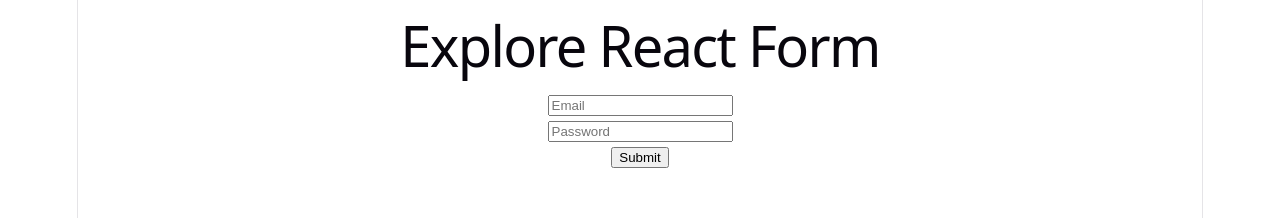
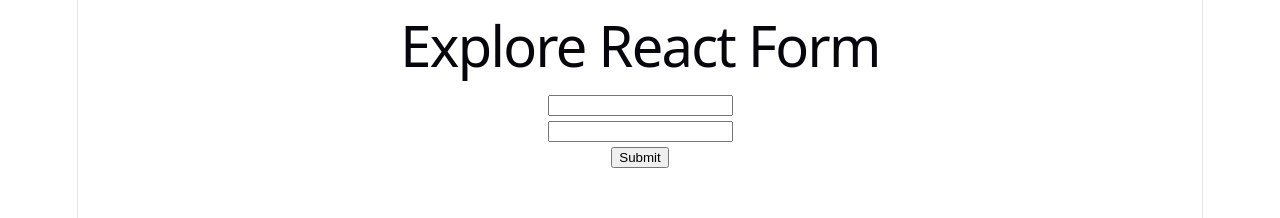
Before and after one commit to naheunpranto/PH-13-Module-38, a React (Vite) app: page / in a window 1280 px wide. Shown: the top 218 px of the page. Built offline with nearby package versions, Linux system fonts and the light colour scheme.

Commit message:
controlled and uncontrolled ways to collect form data

```diff
--- a/src/App.jsx
+++ b/src/App.jsx
@@ -1,6 +1,7 @@
 
 import './App.css'
-import ControllField from './components/ControlledField/ControllField'
+// import ControllField from './components/ControlledField/ControllField'
+import UncontrolledField from './UncontrolledField/UncontrolledField'
 // import FormAction from './components/FormAction/FormAction'
 // import SimpleForm from './components/SimpleForm/SimpleForm'
 
@@ -11,7 +12,8 @@
       <h1>Explore React Form</h1>
       {/* <SimpleForm/> */}
       {/* <FormAction/> */}
-      <ControllField/>
+      {/* <ControllField/> */}
+      <UncontrolledField/>
     </>
   )
 }
--- /dev/null
+++ b/src/UncontrolledField/UncontrolledField.jsx
@@ -0,0 +1,33 @@
+import { useRef } from "react";
+
+
+
+const UncontrolledField = () => {
+
+    const emailRef = useRef("");
+    const passwordRef = useRef("");
+
+    const handleSubmit = (e) => {
+        e.preventDefault();
+        console.log(emailRef.current.value);
+        const email = emailRef.current.value;
+        const password = passwordRef.current.value;
+        console.log(email, password);
+
+
+    }
+
+    return (
+        <div>
+            <form onSubmit={handleSubmit}>
+                <input ref={emailRef} type="email" name=""  />
+                <br />
+                <input ref={passwordRef} type="password" name=""  />
+                <br />
+                <input type="submit" value="Submit" />
+            </form>
+        </div>
+    );
+};
+
+export default UncontrolledField;
--- a/src/components/ControlledField/ControllField.jsx
+++ b/src/components/ControlledField/ControllField.jsx
@@ -4,28 +4,46 @@
 
 const ControllField = () => {
 
-    const [password, setPassword] = useState("")
+    const [password, setPassword] = useState("");
+    const [error, setError] = useState("");
 
     const handleSubmit = (e) => {
         e.preventDefault();
         console.log("submitted");
 
+        if(password.length < 6) {
+            setError("6 character or longer password needed");
+        }
+        else{
+            setError("");
+        }
+
     }
 
     const handlePasswordOnChange = (e) => {
         console.log(e.target.value);
+        setPassword(e.target.value);
 
+        if(password.length < 6) {
+            setError("Password must be 6 character or longer")
+        }
+        else{
+            setError("");
+        }
     }
 
     return (
         <div>
             <form onSubmit={handleSubmit}>
-                <input type="email" name="email" id="" placeholder="Email" required/>
+                <input type="email" name="email"  placeholder="Email" required/>
                 <br />
-                <input type="password" name="password" id="" placeholder="Password" onChange={handlePasswordOnChange} defaultValue={password} required/>
+                <input type="password" name="password"  placeholder="Password" onChange={handlePasswordOnChange} defaultValue={password} required/>
                 <br />
                 <input type="submit" value="Submit" />
             </form>
+            <p style={{color: "red"}}>
+                <small>{error}</small>
+            </p>
         </div>
     );
 };
```
Also changed, not shown: src/__get__form__data.js (+8 -0 lines).
